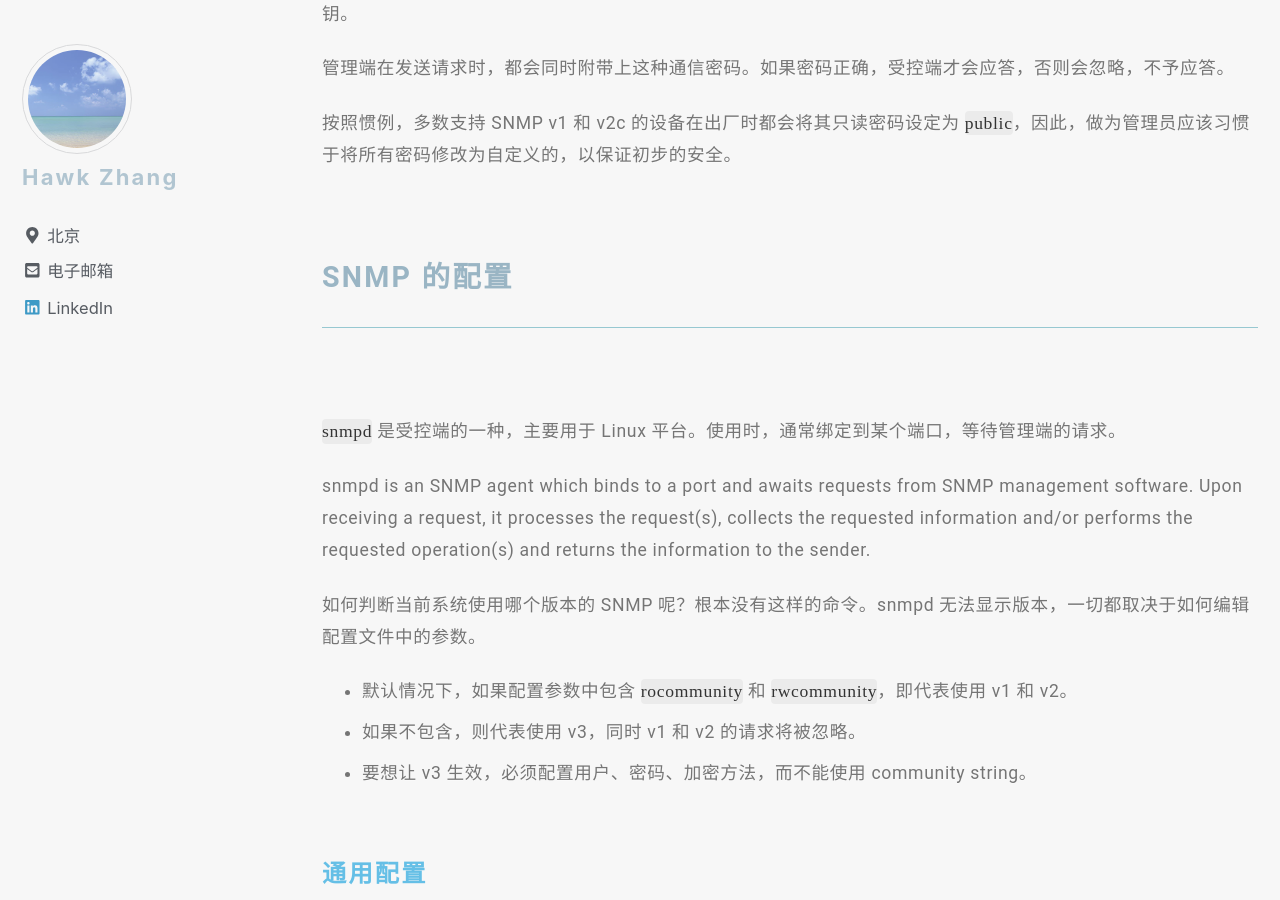
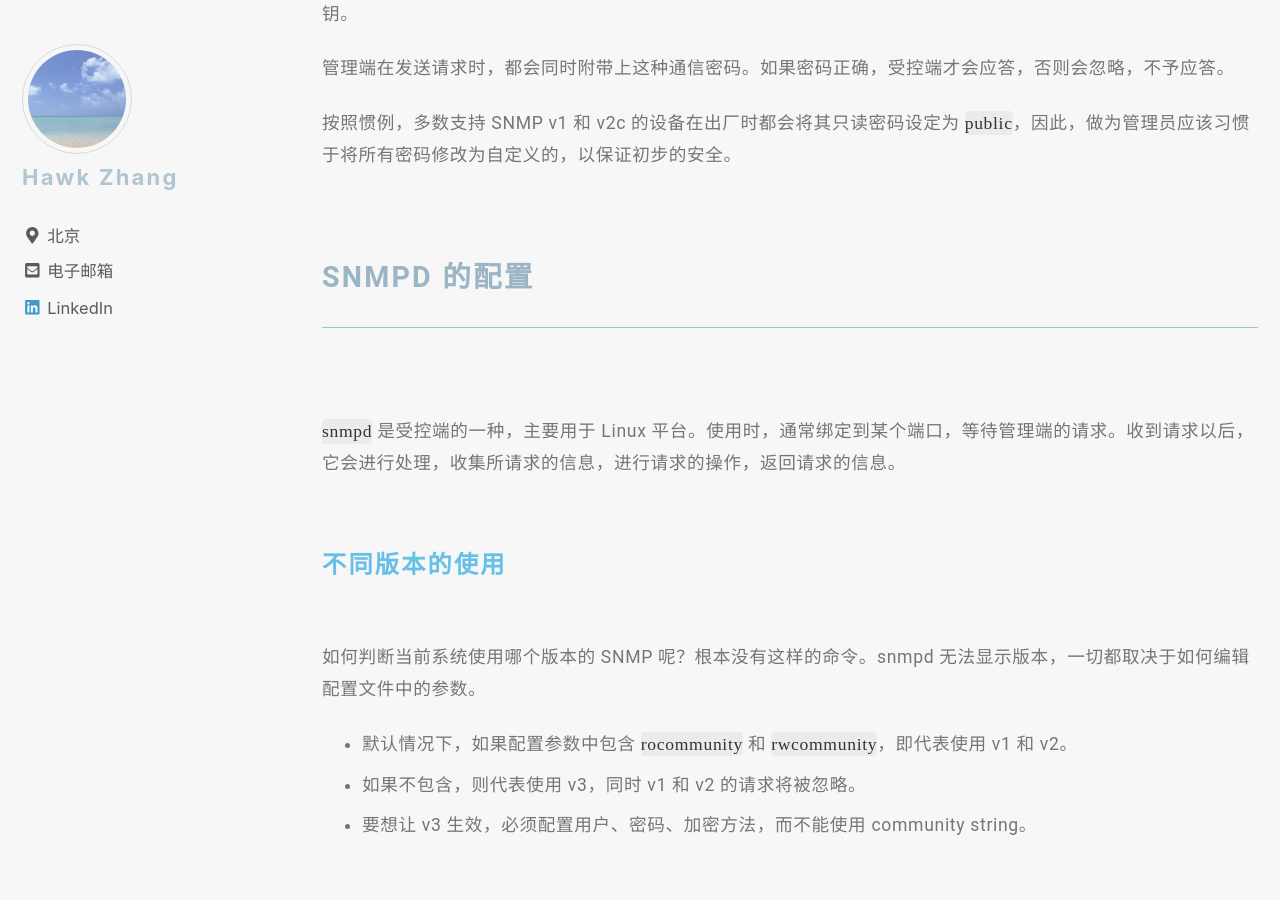
Before and after one commit to narru888/linotes_note, a Jekyll site: the page built from _posts/monitor/zabbix/2018-01-02-monitor.snmp.md, in a window 1280 px wide and 900 px high, scrolled down 7864 px. Built offline with Jekyll 4.4.1, drawn with Linux system fonts in a browser that asks for light colours; nearby versions of some CDN libraries; a script that is not in the unit is left out.

Commit message:
update on 2018-10-21 09:36:01 CST

```diff
--- a/_posts/monitor/zabbix/2018-01-02-monitor.snmp.md
+++ b/_posts/monitor/zabbix/2018-01-02-monitor.snmp.md
@@ -239,18 +239,20 @@ SNMP v1 指定了 5 个核心 PDU，SNMP v2 增加了 GetBulkRequest 和 InformR
 
 
 
-### SNMP 的配置
+### SNMPD 的配置
 
-`snmpd` 是受控端的一种，主要用于 Linux 平台。使用时，通常绑定到某个端口，等待管理端的请求。
+`snmpd` 是受控端的一种，主要用于 Linux 平台。使用时，通常绑定到某个端口，等待管理端的请求。收到请求以后，它会进行处理，收集所请求的信息，进行请求的操作，返回请求的信息。
 
-snmpd is an SNMP agent which binds to a port and awaits requests from SNMP management software. Upon receiving a request, it processes the request(s), collects the requested information and/or performs the requested operation(s) and returns the information to the sender.
+
+
+
+#### 不同版本的使用
 
 如何判断当前系统使用哪个版本的 SNMP 呢？根本没有这样的命令。snmpd 无法显示版本，一切都取决于如何编辑配置文件中的参数。
 
 * 默认情况下，如果配置参数中包含 `rocommunity` 和 `rwcommunity`，即代表使用 v1 和 v2。
 * 如果不包含，则代表使用 v3，同时 v1 和 v2 的请求将被忽略。
 * 要想让 v3 生效，必须配置用户、密码、加密方法，而不能使用 community string。
-
 
 
 
```
